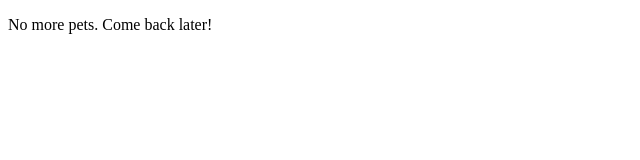
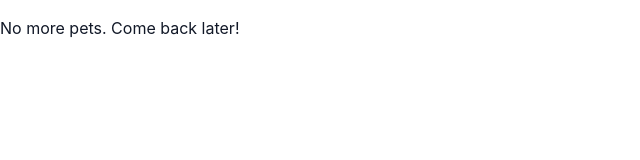
Before and after one commit to fyo-code/pinder-web-app1, a Next.js app: page /swipe in a window 1280 px wide. Shown: the top 160 px of the page, without its empty margins (0-640 px from the left). Built offline with nearby package versions, Linux system fonts and the light colour scheme; no server answers; the database is empty.

Commit message:
fix: remove Tailwind directives from globals.css

```diff
--- a/src/app/globals.css
+++ b/src/app/globals.css
@@ -1 +1,42 @@
-/* intentionally minimal so the app renders without styling */
+/* src/app/globals.css */
+
+/* System fonts */
+:root {
+  --bg: #ffffff;
+  --text: #111827; /* gray-900 */
+}
+
+* { box-sizing: border-box; }
+html, body { height: 100%; }
+
+body {
+  margin: 0;
+  background: var(--bg);
+  color: var(--text);
+  font-family: -apple-system, BlinkMacSystemFont, "Segoe UI", Roboto, Oxygen,
+    Ubuntu, Cantarell, "Fira Sans", "Droid Sans", "Helvetica Neue", Arial, sans-serif;
+  line-height: 1.5;
+}
+
+/* a couple of basic utility classes we used */
+.container { max-width: 960px; margin: 0 auto; padding: 24px; }
+.card {
+  background: #fff;
+  border: 1px solid #e5e7eb; /* light gray */
+  border-radius: 12px;
+  padding: 16px;
+  box-shadow: 0 1px 2px rgba(0,0,0,.04);
+}
+input, select, textarea, button {
+  font: inherit;
+  padding: 8px 10px;
+  border: 1px solid #d1d5db;
+  border-radius: 8px;
+}
+button {
+  background: #2563eb; /* blue-600 */
+  color: #fff;
+  cursor: pointer;
+  border: none;
+}
+button:disabled { opacity: .6; cursor: not-allowed; }
```
Also changed, not shown: src/app/layout.tsx (+4 -4 lines).
